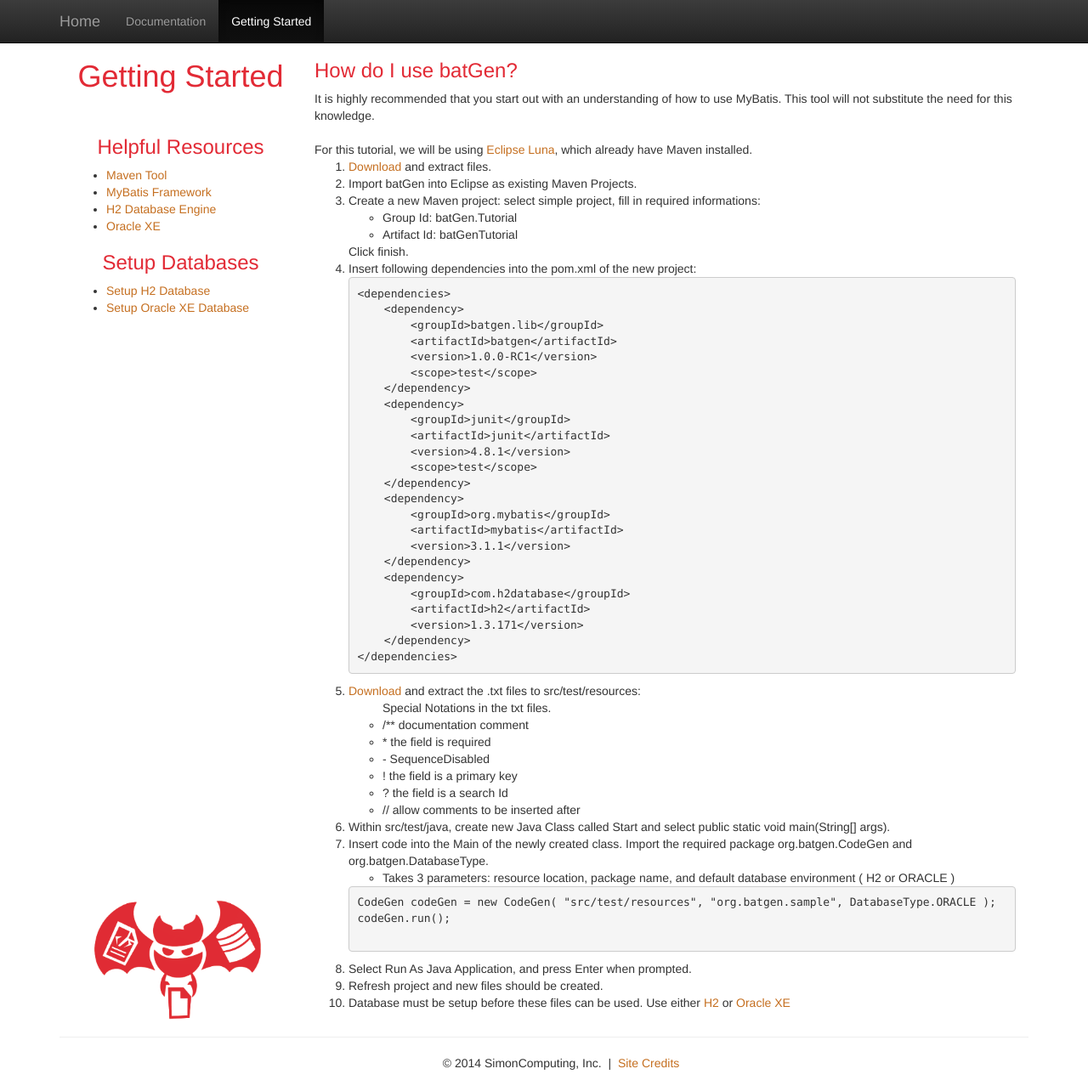
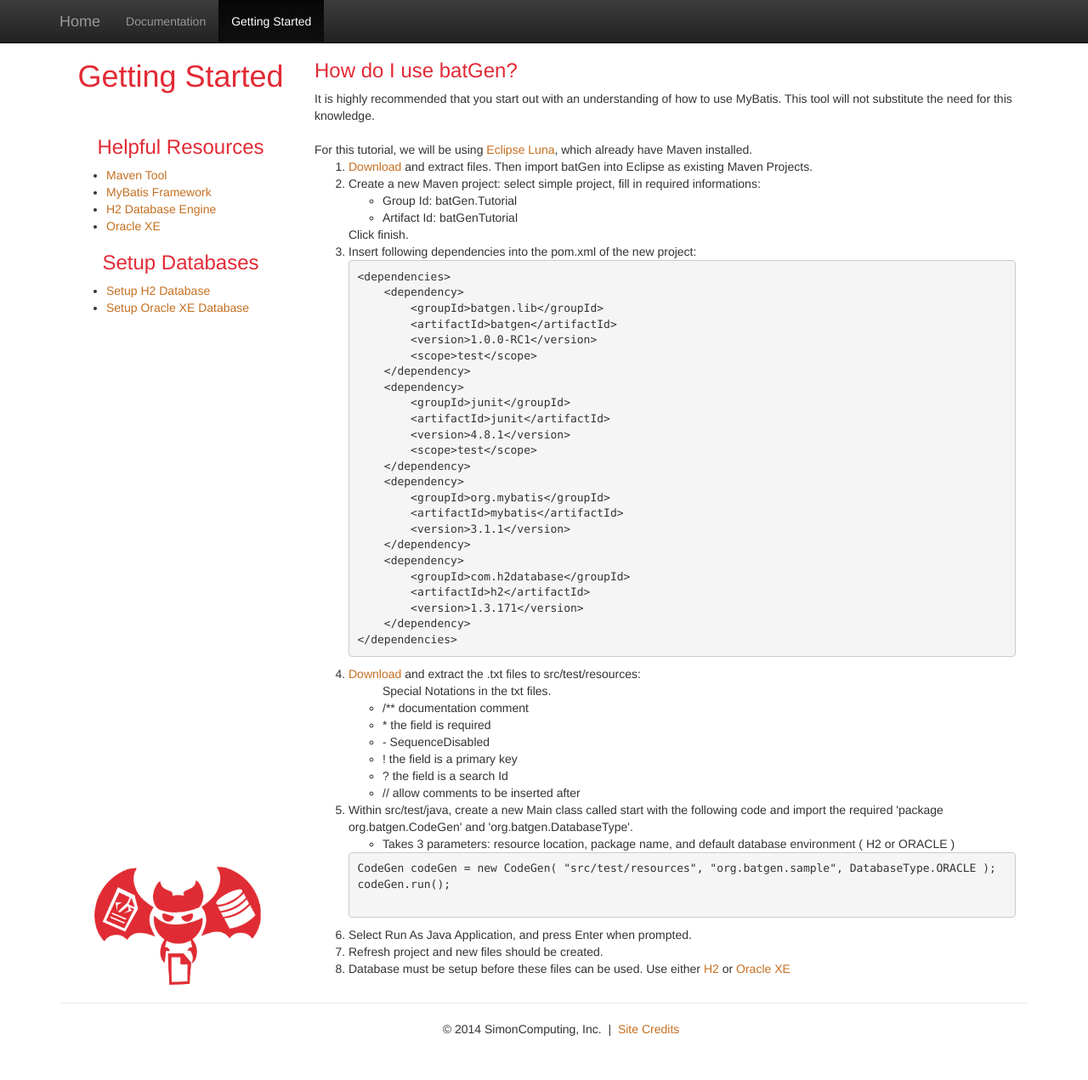
Before and after one commit to BatGen/batgen.github.io, a Jekyll site: the page built from getstarted.html, in a window 1280 px wide and 1271 px high. Shown: the whole window at 85% size. Built offline with Jekyll 4.4.1, drawn with Linux system fonts in a browser that asks for light colours; nearby versions of some CDN libraries; library files that are not in the unit come from our copies.

```diff
--- a/getstarted.html
+++ b/getstarted.html
@@ -43,10 +43,9 @@ group: navigation
         <ol>
             <li><a
                 href="https://github.com/BatGen/batGen/archive/master.zip">Download</a>
-                and extract files.</li>
-
-            <li>Import batGen into Eclipse as existing Maven
-                Projects.</li>
+                and extract files. Then import batGen into Eclipse as existing Maven
+                Projects.
+            </li>
 
             <li>Create a new Maven project: select simple project,
                 fill in required informations:
@@ -100,15 +99,13 @@ group: navigation
                 </ul>
             </li>
 
-            <li>Within src/test/java, create new Java Class called Start
-                and select public static void main(String[] args).</li>
-
-            <li>Insert code into the Main of the newly created
-                class. Import the required package org.batgen.CodeGen and org.batgen.DatabaseType.
+            <li>Within src/test/java, create a new Main class called start with the following code and
+            	import the required 'package org.batgen.CodeGen' and 'org.batgen.DatabaseType'.
                 <ul>
                     <li>Takes 3 parameters: resource location, package name, and
                     default database environment ( H2 or ORACLE )</li>
-                </ul> <pre>
+                </ul>
+                <pre>
 CodeGen codeGen = new CodeGen( "src/test/resources", "org.batgen.sample", DatabaseType.ORACLE );
 codeGen.run();
 				</pre>
```
Also changed, not shown: Oracle.html (+6 -3 lines).
